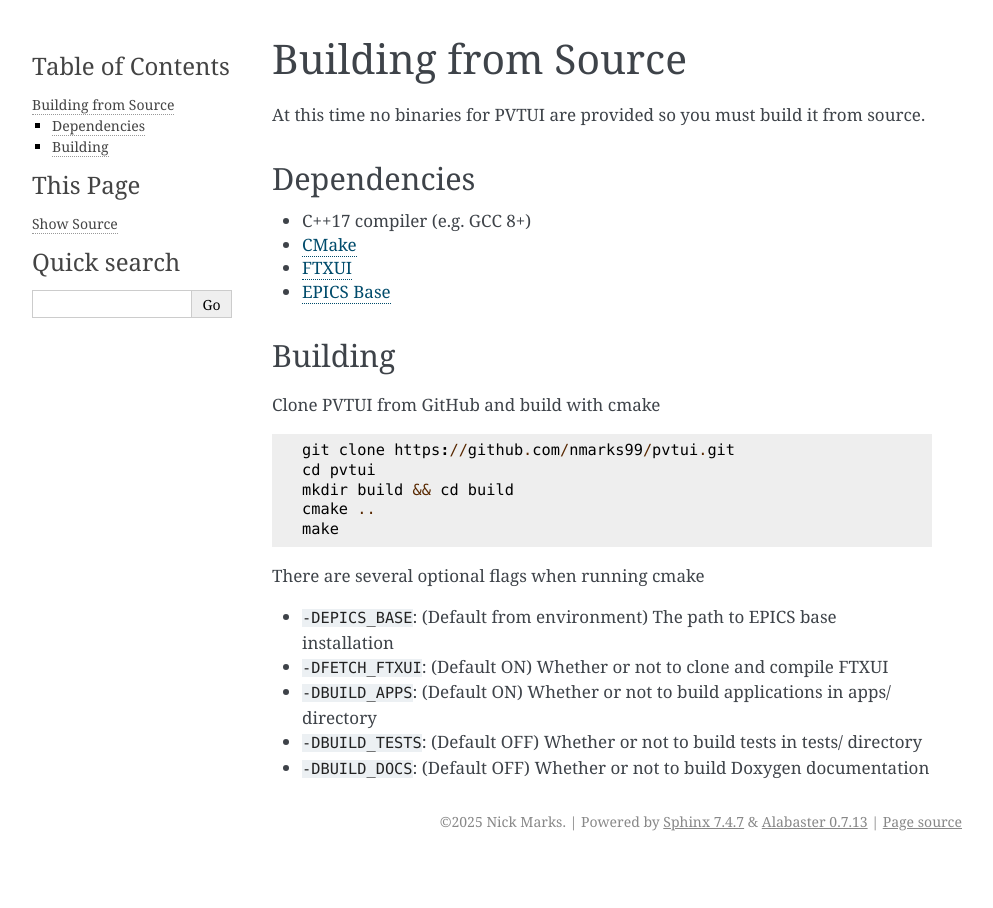
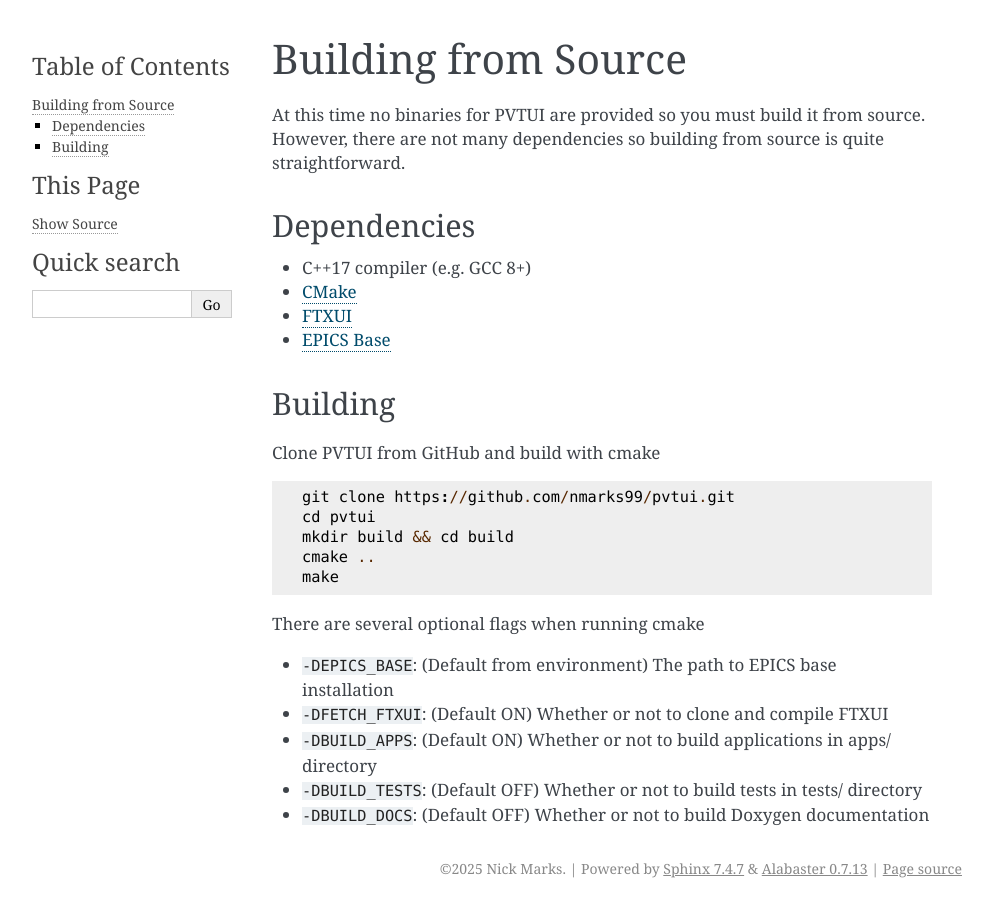
Before and after one commit to nmarks99/pvtui, a Sphinx documentation site: the page built from doc/building.rst, in a window 1280 px wide. Shown: the whole page, without its empty margins (148-1141 px from the left). Built offline with Sphinx 7.4.7, drawn with Linux system fonts in a browser that asks for light colours.

Commit message:
update docs

```diff
--- a/doc/building.rst
+++ b/doc/building.rst
@@ -2,7 +2,8 @@
 
 Building from Source
 ====================
-At this time no binaries for PVTUI are provided so you must build it from source.
+At this time no binaries for PVTUI are provided so you must build it from source. However,
+there are not many dependencies so building from source is quite straightforward.
 
 
 Dependencies
--- a/doc/index.rst
+++ b/doc/index.rst
@@ -1,3 +1,4 @@
+=====
 PVTUI
 =====
 
@@ -21,6 +22,7 @@ Contents
     :maxdepth: 3
 
     applications
+    building
 
 
 Indices and tables
```
